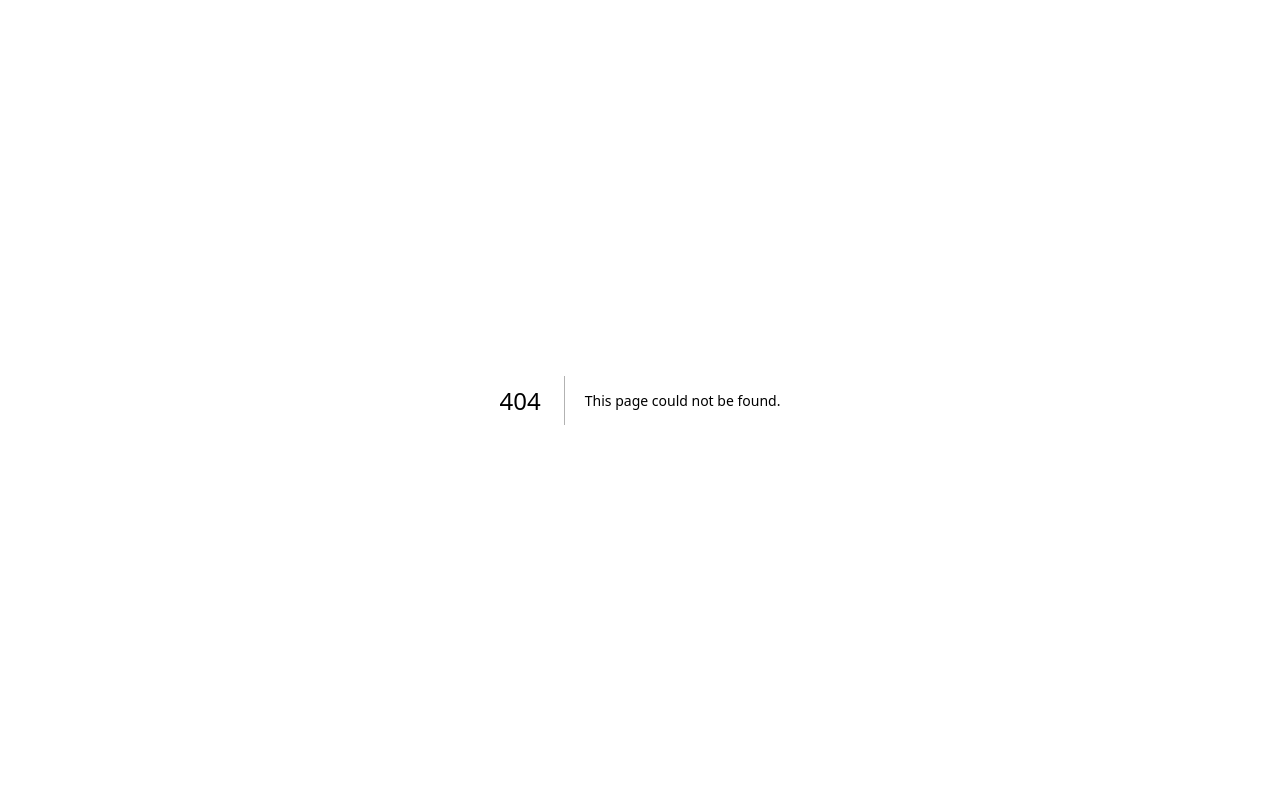
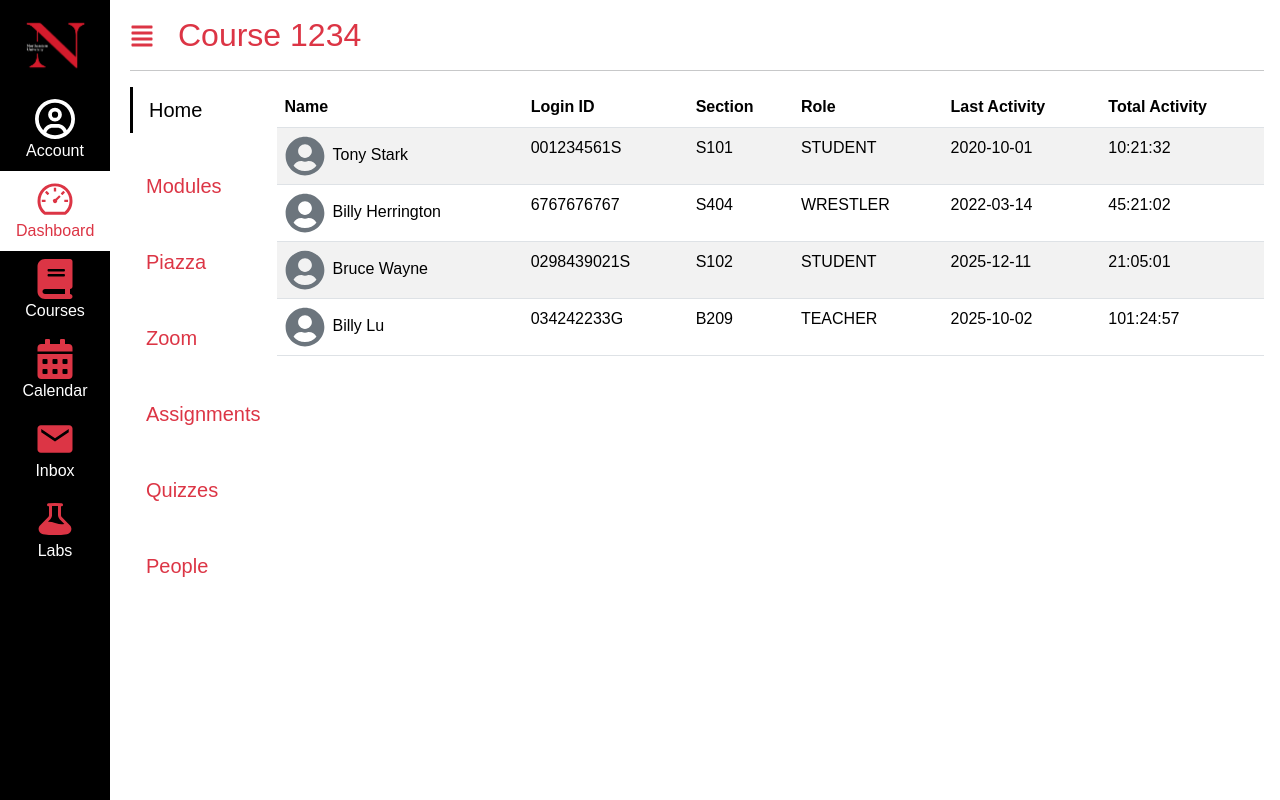
Before and after one commit to hammer-hao/kambaz-next-js, a Next.js app: page /Courses/1234/People/Table in a window 1280 px wide. Before the commit this address had no page. Built offline with nearby package versions, Linux system fonts and the light colour scheme.

Commit message:
assignments start

```diff
--- a/app/(Kambaz)/Courses/[cid]/Assignments/page.tsx
+++ b/app/(Kambaz)/Courses/[cid]/Assignments/page.tsx
@@ -1,8 +1,10 @@
 import Link from "next/link";
+import AssignmentControls from "@/app/(Kambaz)/Courses/[cid]/Assignments/AssignmentControls";
 
 export default function Assignments() {
     return (
         <div id="wd-assignments">
+            <AssignmentControls /> <br />
             <input placeholder="Search for Assignments"
                    id="wd-search-assignment" />
             <button id="wd-add-assignment-group">+ Group</button>
--- /dev/null
+++ b/app/(Kambaz)/Courses/[cid]/People/Table/page.tsx
@@ -0,0 +1,49 @@
+import { Table } from "react-bootstrap";
+import { FaUserCircle } from "react-icons/fa";
+export default function PeopleTable() {
+    return (
+        <div id="wd-people-table">
+            <Table striped>
+                <thead>
+                <tr><th>Name</th><th>Login ID</th><th>Section</th><th>Role</th><th>Last Activity</th><th>Total Activity</th></tr>
+                </thead>
+                <tbody>
+                <tr><td className="wd-full-name text-nowrap">
+                    <FaUserCircle className="me-2 fs-1 text-secondary" />
+                    <span className="wd-first-name">Tony</span>{" "}
+                    <span className="wd-last-name">Stark</span></td>
+                    <td className="wd-login-id">001234561S</td>
+                    <td className="wd-section">S101</td>
+                    <td className="wd-role">STUDENT</td>
+                    <td className="wd-last-activity">2020-10-01</td>
+                    <td className="wd-total-activity">10:21:32</td></tr>
+                <tr><td className="wd-full-name text-nowrap">
+                    <FaUserCircle className="me-2 fs-1 text-secondary" />
+                    <span className="wd-first-name">Billy</span>{" "}
+                    <span className="wd-last-name">Herrington</span></td>
+                    <td className="wd-login-id">6767676767</td>
+                    <td className="wd-section">S404</td>
+                    <td className="wd-role">WRESTLER</td>
+                    <td className="wd-last-activity">2022-03-14</td>
+                    <td className="wd-total-activity">45:21:02</td></tr>
+                <tr><td className="wd-full-name text-nowrap">
+                    <FaUserCircle className="me-2 fs-1 text-secondary" />
+                    <span className="wd-first-name">Bruce</span>{" "}
+                    <span className="wd-last-name">Wayne</span></td>
+                    <td className="wd-login-id">0298439021S</td>
+                    <td className="wd-section">S102</td>
+                    <td className="wd-role">STUDENT</td>
+                    <td className="wd-last-activity">2025-12-11</td>
+                    <td className="wd-total-activity">21:05:01</td></tr>
+                <tr><td className="wd-full-name text-nowrap">
+                    <FaUserCircle className="me-2 fs-1 text-secondary" />
+                    <span className="wd-first-name">Billy</span>{" "}
+                    <span className="wd-last-name">Lu</span></td>
+                    <td className="wd-login-id">034242233G</td>
+                    <td className="wd-section">B209</td>
+                    <td className="wd-role">TEACHER</td>
+                    <td className="wd-last-activity">2025-10-02</td>
+                    <td className="wd-total-activity">101:24:57</td></tr>
+                </tbody>
+            </Table>
+        </div> );}
```
Also changed, not shown: app/(Kambaz)/Courses/[cid]/Assignments/AssignmentControls.tsx (added, +19 -0 lines), app/(Kambaz)/Courses/[cid]/Home/Status.tsx (+43 -10 lines), app/(Kambaz)/Courses/[cid]/Modules/ModuleControlButtons.tsx (added, +10 -0 lines), app/(Kambaz)/Courses/[cid]/Modules/page.tsx (+5 -2 lines).
